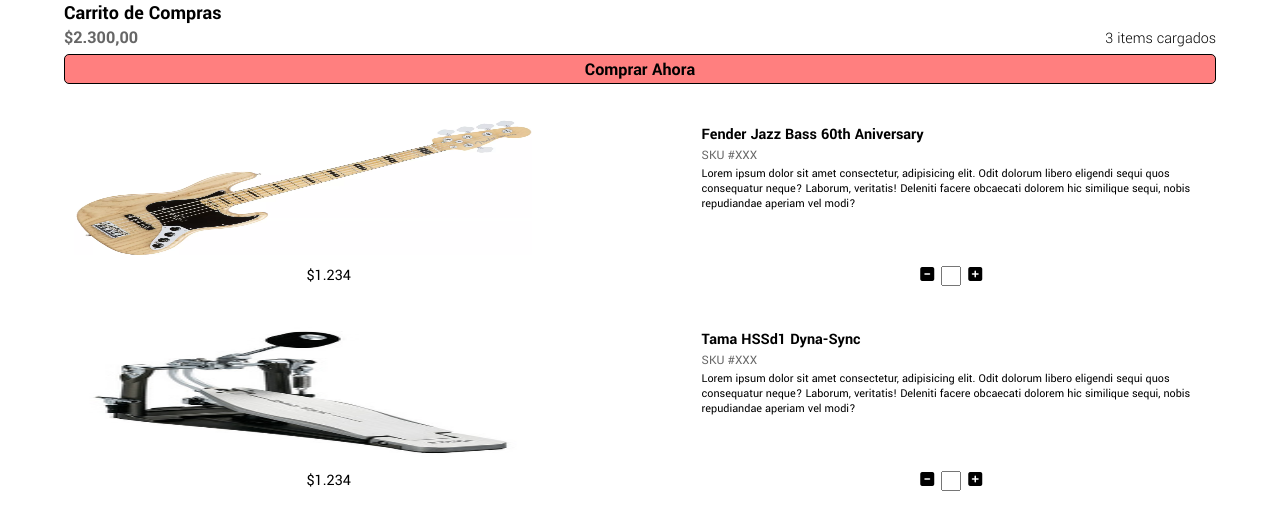
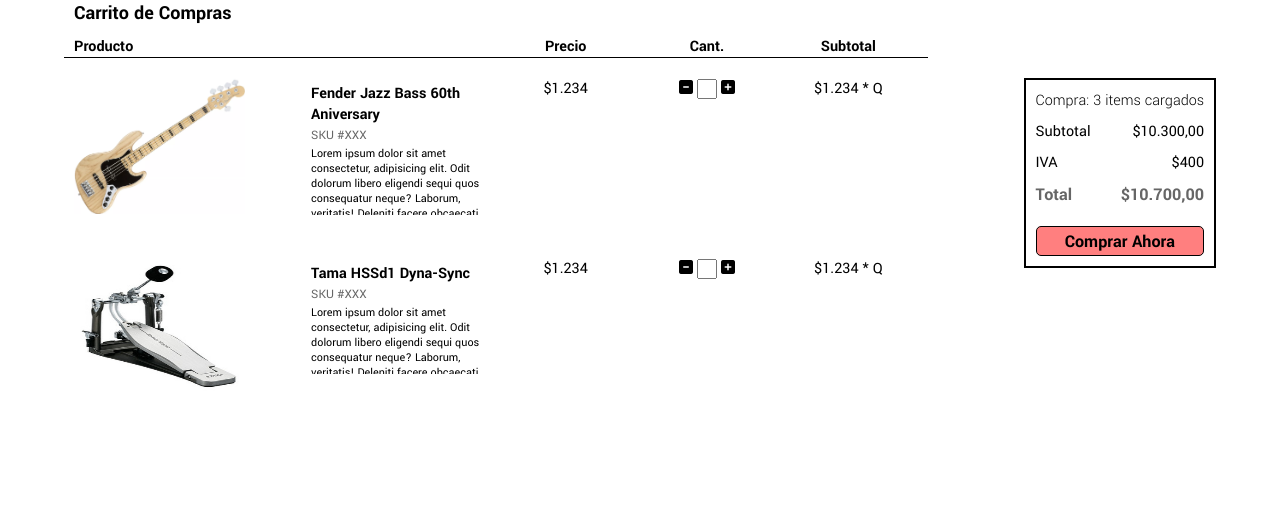
Before and after one commit to ramoncarafi/grupo_1_digitalSound, a website: page views/carrito.html in a window 1280 px wide. Drawn offline with Linux system fonts and the light colour scheme; files whose address does not match are found by name.

Commit message:
Update carrito

```diff
--- a/public/css/carrito-styles.css
+++ b/public/css/carrito-styles.css
@@ -10,9 +10,16 @@
     margin: auto;
 }
 
+main {
+    position: relative;
+}
+
 h2 {
-    font-size: 30px;
-    margin-bottom: 5px;
+    display:none;
+}
+
+.cart-columns-head {
+    display:none;
 }
 
 .section-resumen-compra {
@@ -34,6 +41,11 @@
 .section-precio-cant__contenedor-precio {
     width: 45%;
 }
+
+.section-precio-cant__contenedor-iva,  .section-precio-cant__contenedor-grand-total{
+    display: none
+}
+
 
 .section-resumen-compra__boton {
     justify-content: center;
@@ -80,6 +92,8 @@
 }
 
 .cart-product{
+    display: flex;
+    flex-direction: column;
     margin-top:25px;
     height: 180px;
     padding: 10px;
@@ -129,8 +143,10 @@
 }
 
 
-div.product-total-price, div.product-quantity{
-    width: 45%;
+div.price-quantity-div, div.price-x-quantity{
+    display: flex;
+    justify-content: center;
+    width: 33%;
     text-align: center;
 }
 
@@ -139,7 +155,104 @@
     height:20px;
 }
 
+.price-x-quantity {
+    display: none;
+}
+
 .quantity-input{
     width:20px;
     height:20px;
 }
+
+@media (min-width: 768px) {
+
+    h2 {
+        display: flex;
+        padding: 0px 10px;
+        font-size: 20px;
+    }
+    .cart-columns-head {
+        display:flex;
+        width:75%;
+        padding:0px 10px;
+        border-bottom: solid 1px #000;
+    }
+
+    .section-resumen-compra {
+        position: absolute;
+        right: 0;
+        padding: 10px;
+        margin-top:20px;
+        border: solid 2px #000;
+        display: flex;
+        flex-direction: column;
+        flex-wrap: nowrap;
+    }
+
+    .section-resumen-compra__titulo{
+        display: none;
+    }
+
+    .section-precio-cant__contenedor-cant {
+        width: 100%;
+    }
+
+    .section-precio-cant__contenedor-precio--txt-cant::before{
+        content: 'Compra: '
+    }
+
+    .section-precio-cant__contenedor-precio, .section-precio-cant__contenedor-iva,  .section-precio-cant__contenedor-grand-total {
+        display: flex;
+        width: 100%;
+        justify-content: space-between;
+        order: 1;
+        margin-top:10px;
+    }
+
+    .section-resumen-compra__boton {
+        justify-content: center;
+        margin-top: 20px;
+    }
+
+    .section-precio-cant {
+        display: flex;
+        align-items: flex-start;
+        justify-content: space-between;
+        flex-direction: column;
+    }
+
+    .section-precio-cant__contenedor-precio p{
+        font-size: 16px;
+        font-weight: normal;
+        color: #000;
+    }
+
+    .section-precio-cant__contenedor-grand-total{
+        font-size: 18px;
+        font-weight: 700;
+        color: #666;
+    }
+
+    section.products {
+        width: 75%;
+        margin-top: 0px;
+    }
+
+    .cart-product{
+        flex-direction: row;
+        margin-top: 0px;
+    }
+
+    .product-info{
+        width:50%;
+        margin-top: 10px;
+    }
+
+    .price-quantity{
+        width: 50%;
+    }
+
+    .price-x-quantity{
+        display: flex;
+    }
+}
--- a/views/carrito.html
+++ b/views/carrito.html
@@ -17,6 +17,17 @@
                     1. en la version mobile está encolumnada con el resto de la info
                     2. en la versión desktop está en una columan a la derecha
             -->
+            <h2>Carrito de Compras</h2>
+            <section class="cart-columns-head">
+                <div class="product-info">
+                    <h4>Producto</h4>
+                </div>
+                <div class="price-quantity">
+                    <div class="price-quantity-div"><h4>Precio</h4></div>
+                    <div class="price-quantity-div"><h4>Cant.</h4></div>
+                    <div class="price-quantity-div"><h4>Subtotal</h4></div>
+                </div>
+            </section>
             <section class="section-resumen-compra">
                 <!-- div 1/3 del resumen del carrito, solo el título-->
                 <div>
@@ -25,7 +36,16 @@
                 <!-- div 2/3 del resumen del carrito, precio y cant de items-->
                 <div class="section-precio-cant">
                     <div class="section-precio-cant__contenedor-precio">
-                        <p class="section-precio-cant__contenedor-precio--txt-precio">$2.300,00</p>
+                        <p class="section-precio-cant__contenedor-precio--txt-precio">Subtotal </p>
+                        <p class="section-precio-cant__contenedor-precio--txt-precio">$10.300,00</p>
+                    </div>
+                    <div class="section-precio-cant__contenedor-iva">
+                        <p class="section-precio-cant__contenedor-precio--txt-iva">IVA </p>
+                        <p class="section-precio-cant__contenedor-precio--txt-iva">$400</p>
+                    </div>
+                    <div class="section-precio-cant__contenedor-grand-total">
+                        <p class="section-precio-cant__contenedor-precio--grand-total">Total </p>
+                        <p class="section-precio-cant__contenedor-precio--grand-total">$10.700,00</p>
                     </div>
                     <div class="section-precio-cant__contenedor-cant">
                         <p class="section-precio-cant__contenedor-precio--txt-cant" >3 items cargados</p>
@@ -54,13 +74,16 @@
                         </div>
                     </div>
                     <div class="price-quantity">
-                        <div class="product-total-price">
+                        <div class="price-quantity-div">
                             $1.234
                         </div>
-                        <div class="product-quantity">
+                        <div class="product-quantity-div">
                             <i class="fa-solid fa-square-minus"></i>
                             <input type="tel" name="shopping-cart-quantity" class="quantity-input">
                             <i class="fa-solid fa-square-plus"></i>
+                        </div>
+                        <div class="price-x-quantity">
+                            $1.234 * Q
                         </div>
                     </div>
                 </article>
@@ -78,13 +101,16 @@
                         </div>
                     </div>
                     <div class="price-quantity">
-                        <div class="product-total-price">
+                        <div class="price-quantity-div">
                             $1.234
                         </div>
-                        <div class="product-quantity">
+                        <div class="product-quantity-div">
                             <i class="fa-solid fa-square-minus"></i>
                             <input type="tel" name="shopping-cart-quantity" class="quantity-input">
                             <i class="fa-solid fa-square-plus"></i>
+                        </div>
+                        <div class="price-x-quantity">
+                            $1.234 * Q
                         </div>
                     </div>
                 </article>
```
